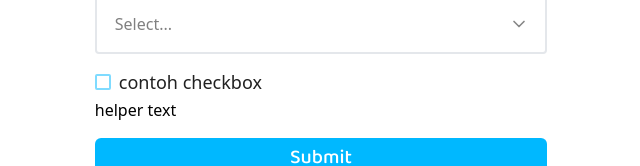
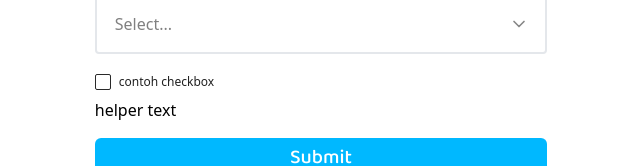
Before and after one commit to ARenewalAgent-ITS/ara5-frontend, a Next.js app: page /sandbox/form in a window 1280 px wide. Shown: the part 2275-2441 px from the top of the page, without its empty margins (319-959 px from the left). Built offline with nearby package versions, Linux system fonts and the light colour scheme.

Commit message:
style: checkbox design system

```diff
--- a/src/components/Checkbox.tsx
+++ b/src/components/Checkbox.tsx
@@ -51,18 +51,23 @@ export default function Checkbox({
           className={clsxm(
             'mt-[0.25em]',
             'shrink-0',
-            'border-primary-300 rounded-sm border-2 focus:ring-0',
-            'checked:bg-lightBlue-400 checked:hover:bg-lightBlue-600 checked:focus:bg-lightBlue-400 checked:active:bg-lightBlue-700',
+            'rounded-sm border-1 border-whites-1100 focus:ring-0 focus:ring-whites-100',
+            'checked:bg-success-600 checked:hover:bg-success-700 checked:focus:bg-success-500 checked:active:bg-success-700',
             readOnly &&
-              'cursor-not-allowed bg-gray-100 disabled:checked:bg-lightBlue-300',
-            error && 'border-danger-400 bg-danger-100'
+              'cursor-not-allowed bg-gray-100 disabled:checked:bg-success-300',
+            error && ''
           )}
           placeholder={placeholder}
           aria-describedby={name}
         />
         <Typography
-          className={clsx(readOnly && 'cursor-not-allowed')}
-          as='label'
+          className={clsx(
+            readOnly && 'cursor-not-allowed',
+            'text-[12px] leading-[24px]'
+          )}
+          weight='medium'
+          variant='c12'
+          font='poppins'
           htmlFor={`${name}_${value}`}
         >
           {label}
```
